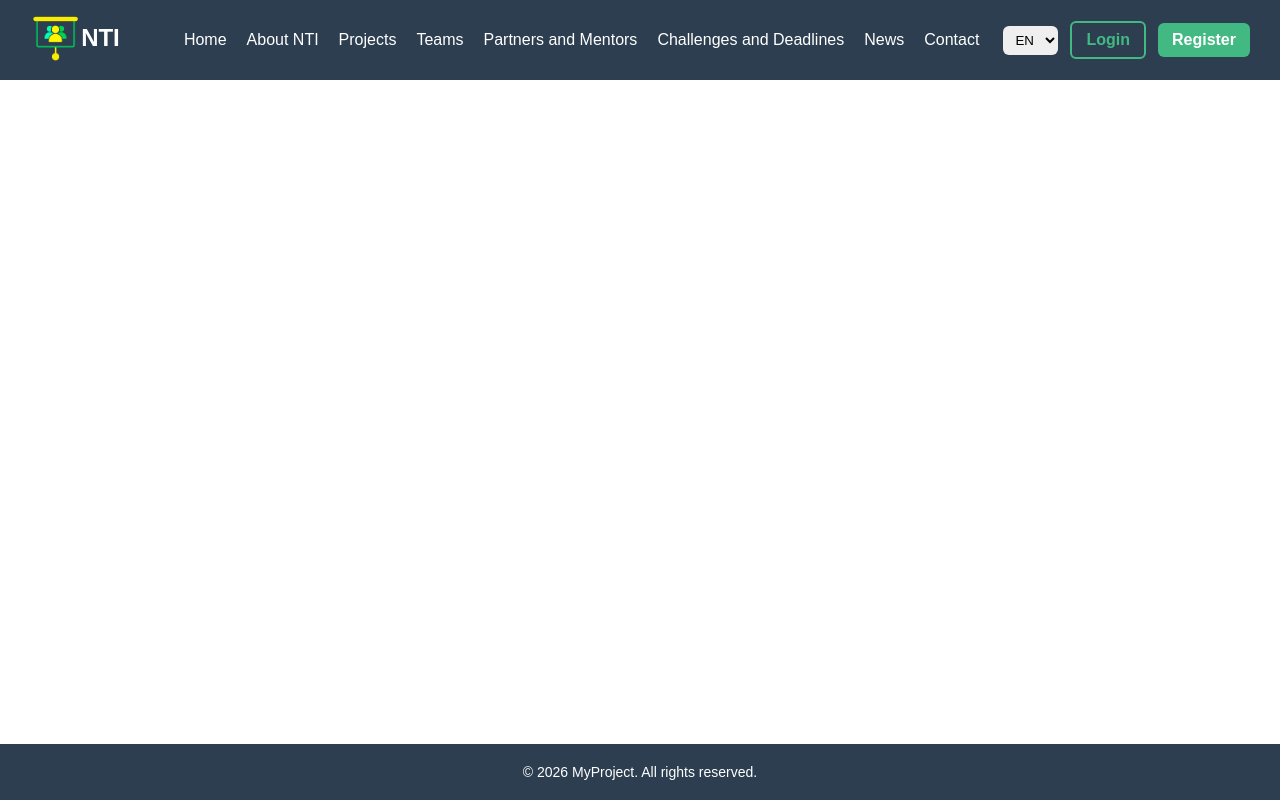
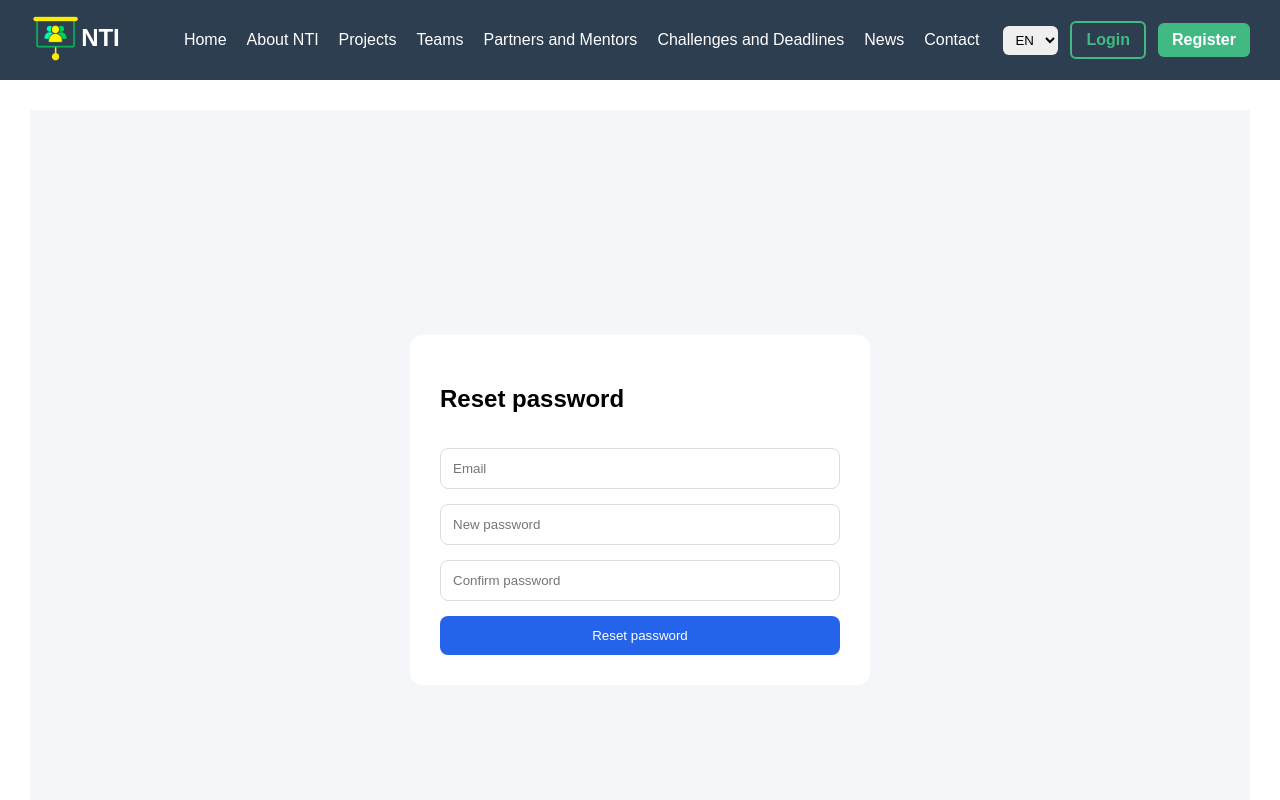
Before and after one commit to bebeBerni/FE_project-NTI, a Vue app: page /reset-password/1 in a window 1280 px wide. Shown: the top 800 px of the page. Built offline with nearby package versions, Linux system fonts and the light colour scheme.

Commit message:
verify + reset password

```diff
--- a/src/router/index.ts
+++ b/src/router/index.ts
@@ -134,6 +134,15 @@ const routes: RouteRecordRaw[] = [
   name: 'ForgotPassword',
   component: () => import('../views/ForgotPassword.vue'),
 },
+{
+  path: '/reset-password/:token',
+  name: 'ResetPassword',
+  component: () => import('../views/ResetPassword.vue'),
+},
+{
+  path: '/email-verified',
+  component: () => import('../views/EmailVerified.vue')
+}
 ]
 
 const router = createRouter({
--- /dev/null
+++ b/src/views/EmailVerified.vue
@@ -0,0 +1,9 @@
+<template>
+  <div class="verified">
+    <h1>Email verified successfully!</h1>
+
+    <button @click="$router.push('/login')">
+      Login
+    </button>
+  </div>
+</template>
--- /dev/null
+++ b/src/views/ResetPassword.vue
@@ -0,0 +1,137 @@
+<template>
+  <div class="reset-page">
+    <form @submit.prevent="resetPassword" class="reset-card">
+      <h2>Reset password</h2>
+
+      <input
+        v-model="email"
+        type="email"
+        placeholder="Email"
+        readonly
+      />
+
+      <input
+        v-model="password"
+        type="password"
+        placeholder="New password"
+        required
+      />
+
+      <input
+        v-model="password_confirmation"
+        type="password"
+        placeholder="Confirm password"
+        required
+      />
+
+      <button type="submit" :disabled="loading">
+        {{ loading ? 'Changing password...' : 'Reset password' }}
+      </button>
+
+      <p v-if="success" class="success">{{ success }}</p>
+      <p v-if="error" class="error">{{ error }}</p>
+    </form>
+  </div>
+</template>
+
+<script>
+import axios from 'axios'
+
+export default {
+  name: 'ResetPassword',
+
+  data() {
+    return {
+      email: '',
+      token: '',
+      password: '',
+      password_confirmation: '',
+      loading: false,
+      success: '',
+      error: ''
+    }
+  },
+
+  mounted() {
+    this.token = this.$route.params.token
+    this.email = this.$route.query.email
+  },
+
+  methods: {
+    async resetPassword() {
+      this.loading = true
+      this.success = ''
+      this.error = ''
+
+      try {
+        await axios.post('http://localhost:8000/api/reset-password', {
+          token: this.token,
+          email: this.email,
+          password: this.password,
+          password_confirmation: this.password_confirmation
+        })
+
+        this.success = 'Password was changed successfully.'
+
+        setTimeout(() => {
+          this.$router.push('/login')
+        }, 1500)
+
+      } catch (err) {
+        this.error =
+          err.response?.data?.message ||
+          'Password reset failed.'
+      } finally {
+        this.loading = false
+      }
+    }
+  }
+}
+</script>
+
+<style scoped>
+.reset-page {
+  min-height: 100vh;
+  display: flex;
+  justify-content: center;
+  align-items: center;
+  background: #f5f6fa;
+}
+
+.reset-card {
+  width: 400px;
+  padding: 30px;
+  background: white;
+  border-radius: 12px;
+  display: flex;
+  flex-direction: column;
+  gap: 15px;
+}
+
+input {
+  padding: 12px;
+  border: 1px solid #ddd;
+  border-radius: 8px;
+}
+
+button {
+  padding: 12px;
+  border: none;
+  border-radius: 8px;
+  background: #2563eb;
+  color: white;
+  cursor: pointer;
+}
+
+button:disabled {
+  opacity: 0.7;
+}
+
+.success {
+  color: green;
+}
+
+.error {
+  color: red;
+}
+</style>
```
